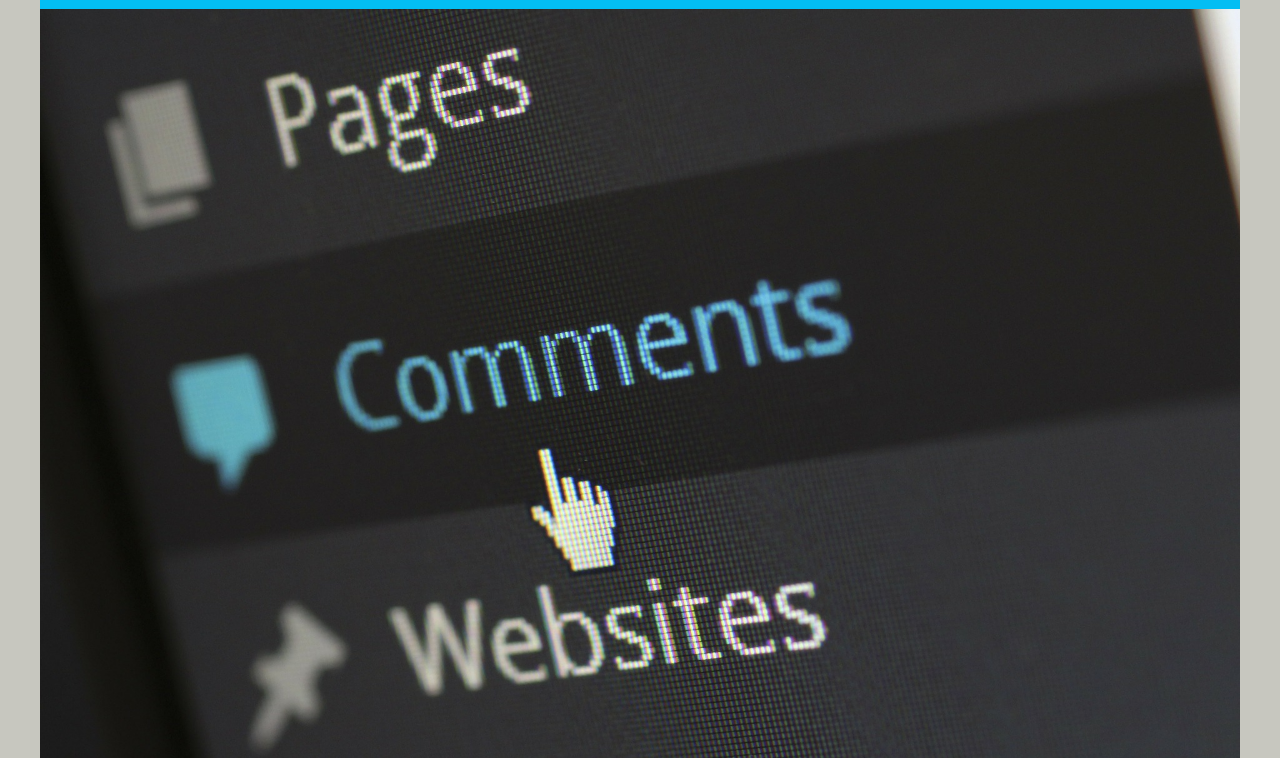
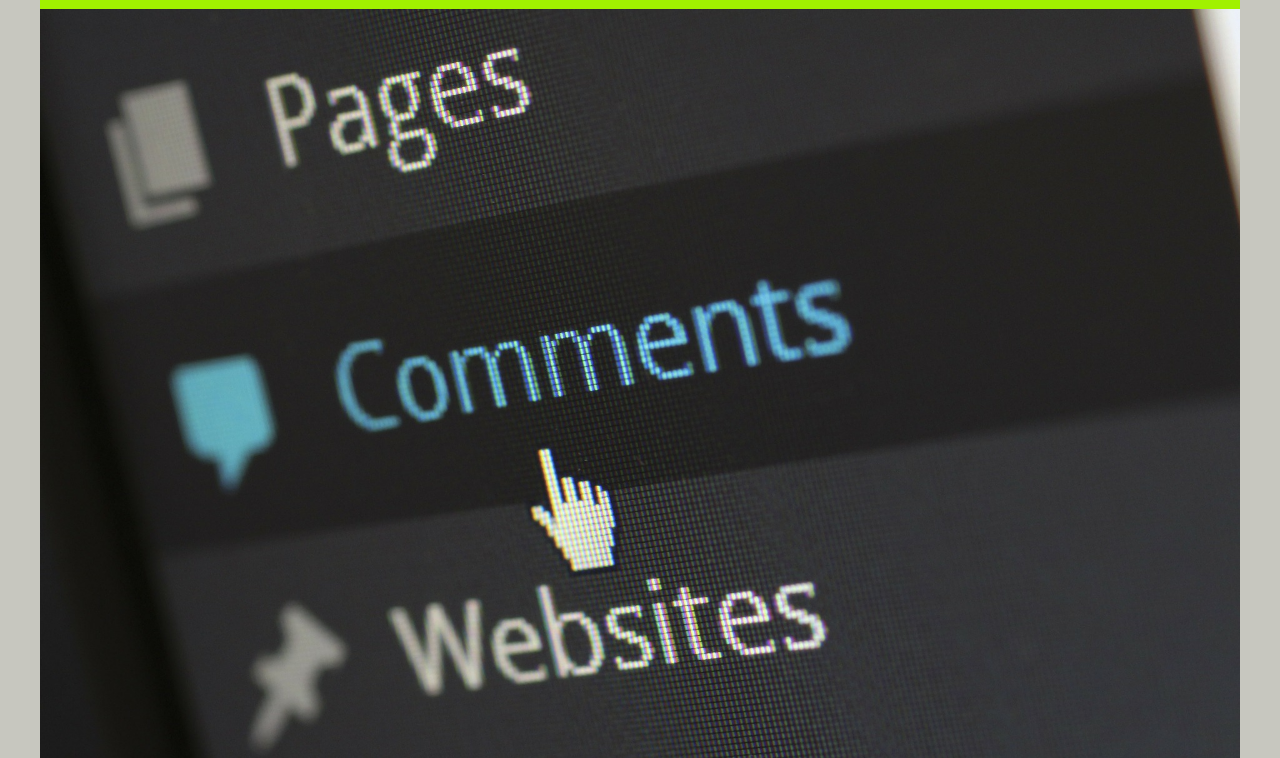
Before and after one commit to Delvcari/Delvcari.github.io, a plain HTML site: page Reports.html in a window 1280 px wide. Shown: the part 317-1075 px from the top of the page. Drawn offline with Linux system fonts and the light colour scheme.

Commit message:
Color change

```diff
--- a/style.css
+++ b/style.css
@@ -62,6 +62,10 @@ nav a:hover {
     background-color: #FFFF00;
 }
 
+#common {
+    background-color: #A1F100;
+}
+
 #Stuggles {
     width: 1200px;
     margin: 0 auto
```
